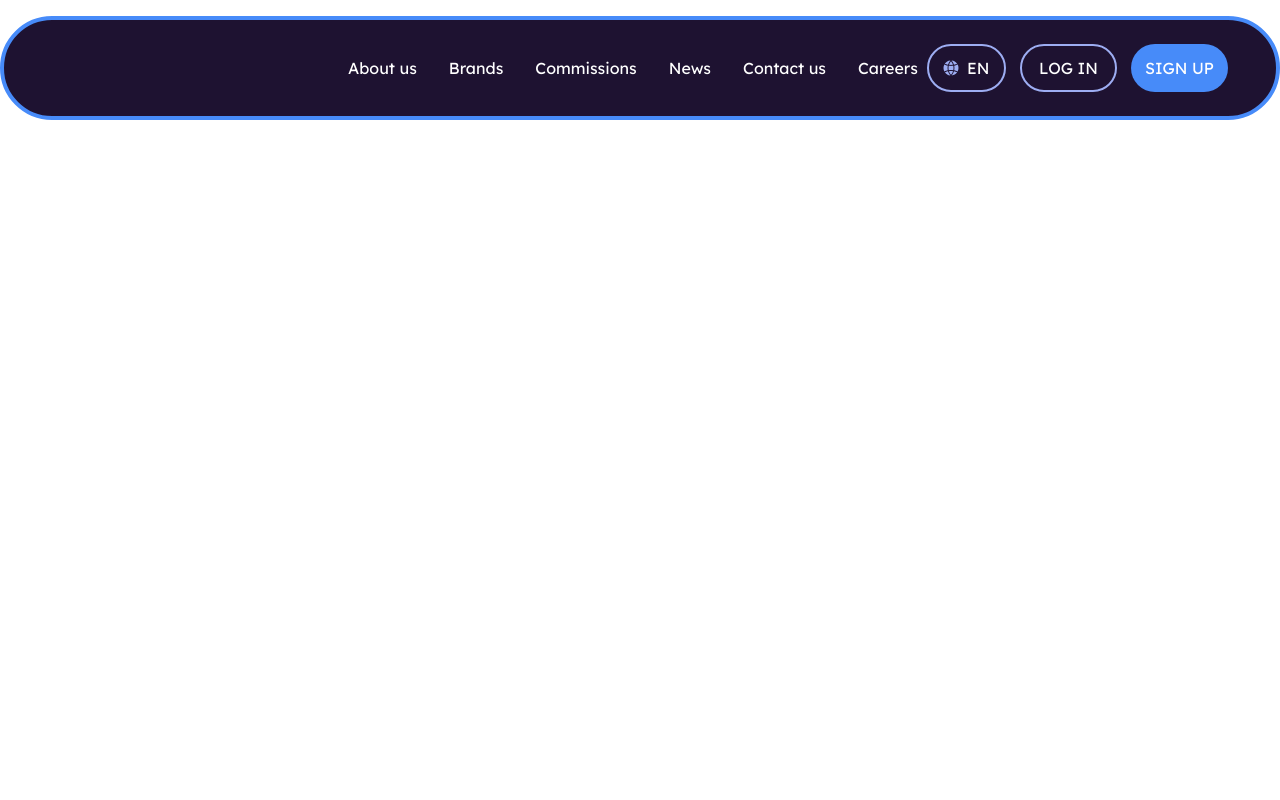
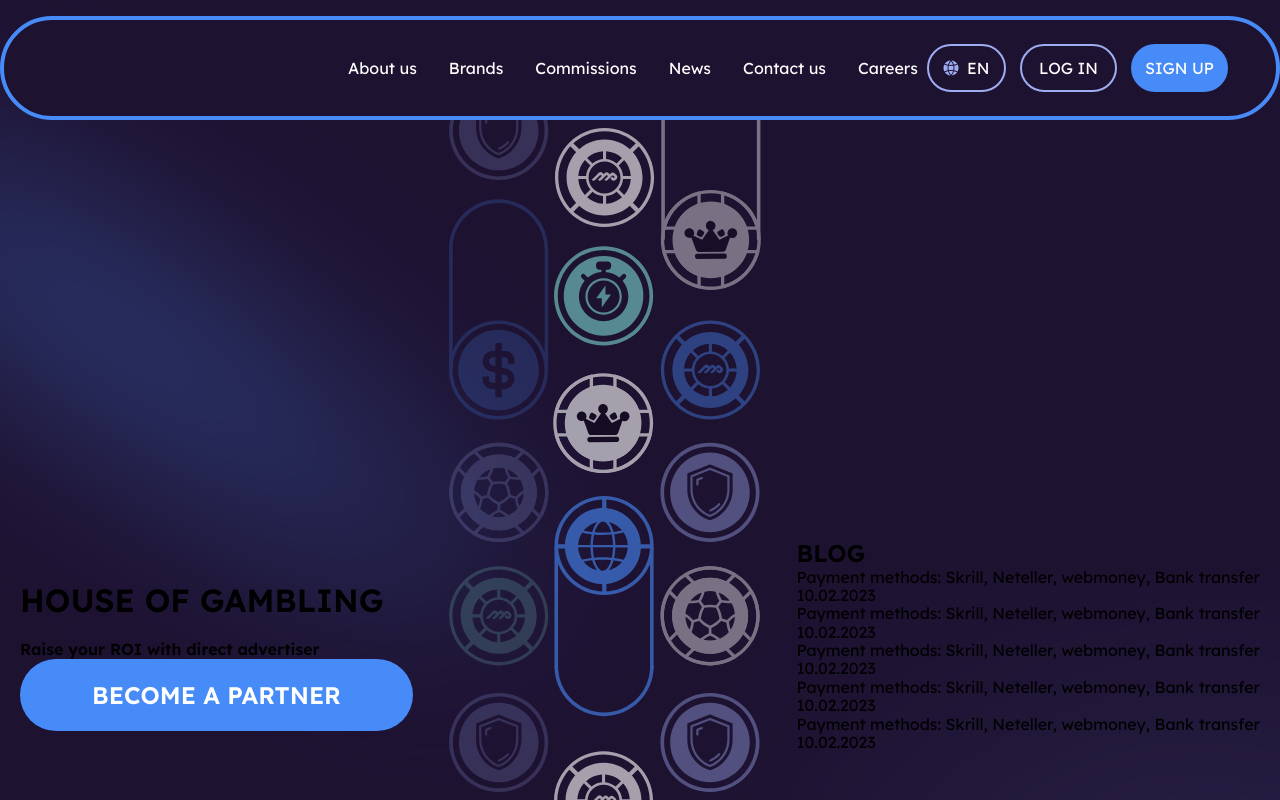
Before and after one commit to olesyakrayanskaya/Gambling, a website built with webpack: page src/index.html in a window 1280 px wide. Shown: the top 800 px of the page. Built offline with nearby package versions, Linux system fonts and the light colour scheme.

Commit message:
styles and main content

```diff
--- a/src/index.html
+++ b/src/index.html
@@ -12,7 +12,6 @@
     <title>House of gambling</title>
   </head>
   <body>
-    <div class="container">
     <header class="header">
       <div class="header__logo"></div>
       <nav class="header__nav nav">
@@ -53,7 +52,56 @@
         <button class="header__btn btn btn_sm btn_blue">SIGN UP</button>
       </div>
     </header>
-      <main class="main"></main>
+    <div class="container">
+      <main class="main">
+        <section class="about">
+          <h1 class="about__title">HOUSE OF <span>GAMBLING</span></h1>
+          <h4 class="about__subtitle">Raise your ROI with direct advertiser</h4>
+          <button class="about__btn btn btn_blue">Become a Partner</button>
+        </section>
+        <section class="chips">
+          <img
+            src="./assets/images/Vertical_1.svg"
+            alt="chips"
+            class="chips__item"
+          />
+          <img
+            src="./assets/images/Vertical_2.svg"
+            alt=""
+            class="chips__item"
+          />
+          <img
+            src="./assets/images/Vertical_3.svg"
+            alt=""
+            class="chips__item"
+          />
+        </section>
+        <section class="blog">
+          <h2 class="blog__title">BLOG</h2>
+          <div class="blog__inner">
+            <article class="blog__item">
+              <p class="blog__text">Payment methods: Skrill, Neteller, webmoney, Bank transfer</p>
+              <time class="blog__date" datetime="10.02.2023">10.02.2023</time>
+            </article>
+            <article class="blog__item">
+              <p class="blog__text">Payment methods: Skrill, Neteller, webmoney, Bank transfer</p>
+              <time class="blog__date" datetime="10.02.2023">10.02.2023</time>
+            </article>
+            <article class="blog__item">
+              <p class="blog__text">Payment methods: Skrill, Neteller, webmoney, Bank transfer</p>
+              <time class="blog__date" datetime="10.02.2023">10.02.2023</time>
+            </article>
+            <article class="blog__item">
+              <p class="blog__text">Payment methods: Skrill, Neteller, webmoney, Bank transfer</p>
+              <time class="blog__date" datetime="10.02.2023">10.02.2023</time>
+            </article>
+            <article class="blog__item">
+              <p class="blog__text">Payment methods: Skrill, Neteller, webmoney, Bank transfer</p>
+              <time class="blog__date" datetime="10.02.2023">10.02.2023</time>
+            </article>
+          </div>
+        </section>
+      </main>
     </div>
     <div class="footer">
       <div class="footer__container">
--- a/src/main.scss
+++ b/src/main.scss
@@ -3,3 +3,4 @@
 @use './scss/components/nav';
 @use './scss/components/btn';
 @use './scss/components/footer';
+@use './scss/components/main';
--- a/src/scss/base/_base.scss
+++ b/src/scss/base/_base.scss
@@ -1,3 +1,5 @@
+@use '../base/variables';
+
 * {
   box-sizing: border-box;
   margin: 0;
@@ -18,24 +20,32 @@ html {
 
 body {
   height: 100%;
+  display: flex;
+  flex-direction: column;
+  align-items: center;
+  background-color: variables.$deepBlue;
+  background-image: url('assets/images/DotLight.svg'),
+    url('assets/images/EllipsLight.svg');
+  background-position: left, right 574px;
+  background-repeat: no-repeat, no-repeat;
+  background-size: contain, 574px;
+  position: relative;
+  padding-bottom: 130px;
+}
+
+.header {
+  flex: 0 0 auto;
+  position: -webkit-sticky;
+  position: sticky;
+  top: 14px;
 }
 
 .container {
   max-width: 1680px;
+  width: 100%;
   padding: 0 20px;
-  display: flex;
-  flex-direction: column;
-  align-items: center;
-  height: 100%;
+  flex: 1 0 auto;
   margin: 0 auto;
-}
-
-.header {
-  flex: 0 0 auto;
-}
-
-.main {
-  flex: 1 0 auto;
 }
 
 .footer {
@@ -45,6 +55,7 @@ body {
 .footer__container {
   max-width: 1680px;
   padding: 0 20px;
+  margin: 0 auto;
 }
 
 :active,
--- a/src/scss/components/_footer.scss
+++ b/src/scss/components/_footer.scss
@@ -8,6 +8,7 @@
   border-right: 4px solid variables.$blue;
   border-left: 4px solid variables.$blue;
   background: variables.$deepBlue;
+  width: 100%;
 
   &__container {
     display: flex;
--- a/src/scss/components/_header.scss
+++ b/src/scss/components/_header.scss
@@ -12,10 +12,8 @@
   border-radius: 64px;
   border: 4px solid variables.$blue;
   background-color: variables.$deepBlue;
-  position: fixed;
-  top: 16px;
-  z-index: 200;
   max-width: 1640px;
+  margin-top: 16px;
 
   &__logo {
     width: 287px;
--- /dev/null
+++ b/src/scss/components/_main.scss
@@ -0,0 +1,9 @@
+@use '../base/variables';
+@use '../base/extends';
+
+.main {
+    display: flex;
+    flex-direction: row;
+    justify-content: space-between;
+    align-items: center;
+}
```
Also changed, not shown: src/assets/images/1920 - Main_Page.jpg (added). Lines whose indentation alone changed are shown as unchanged.
